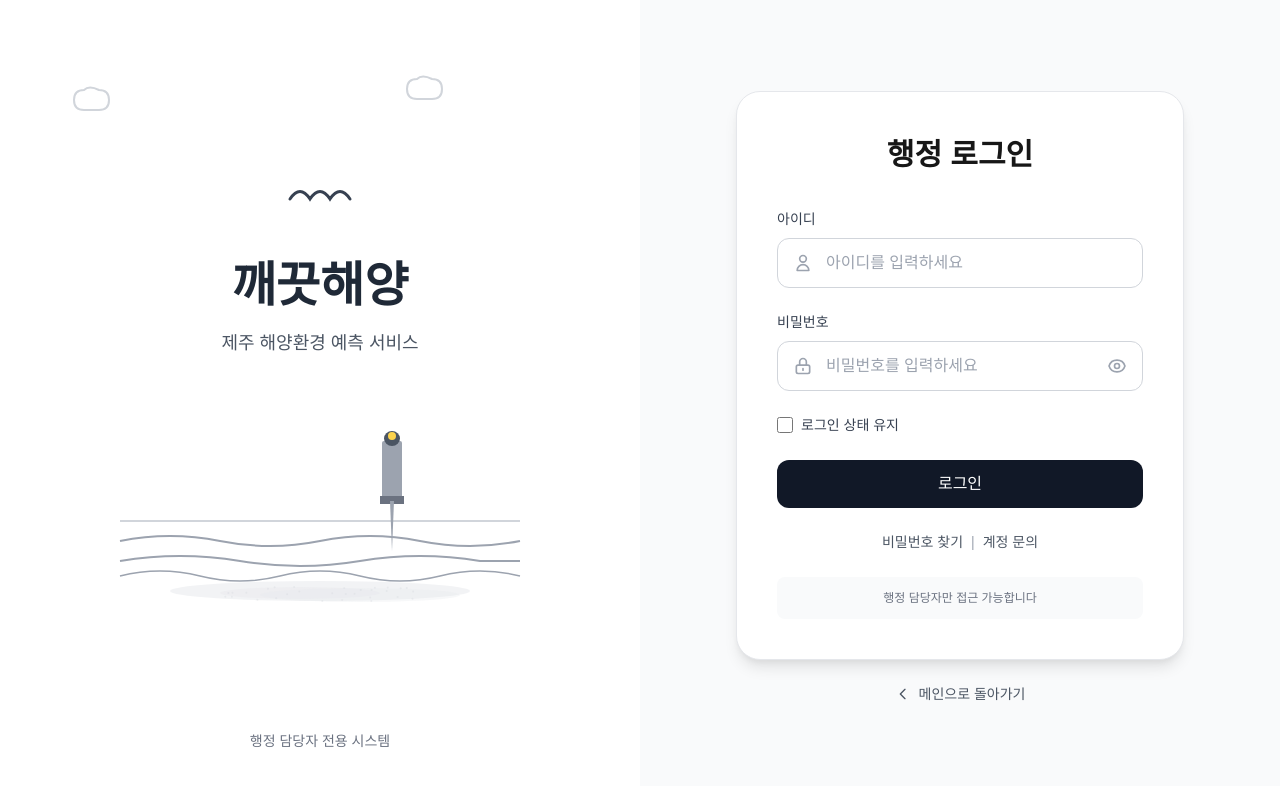
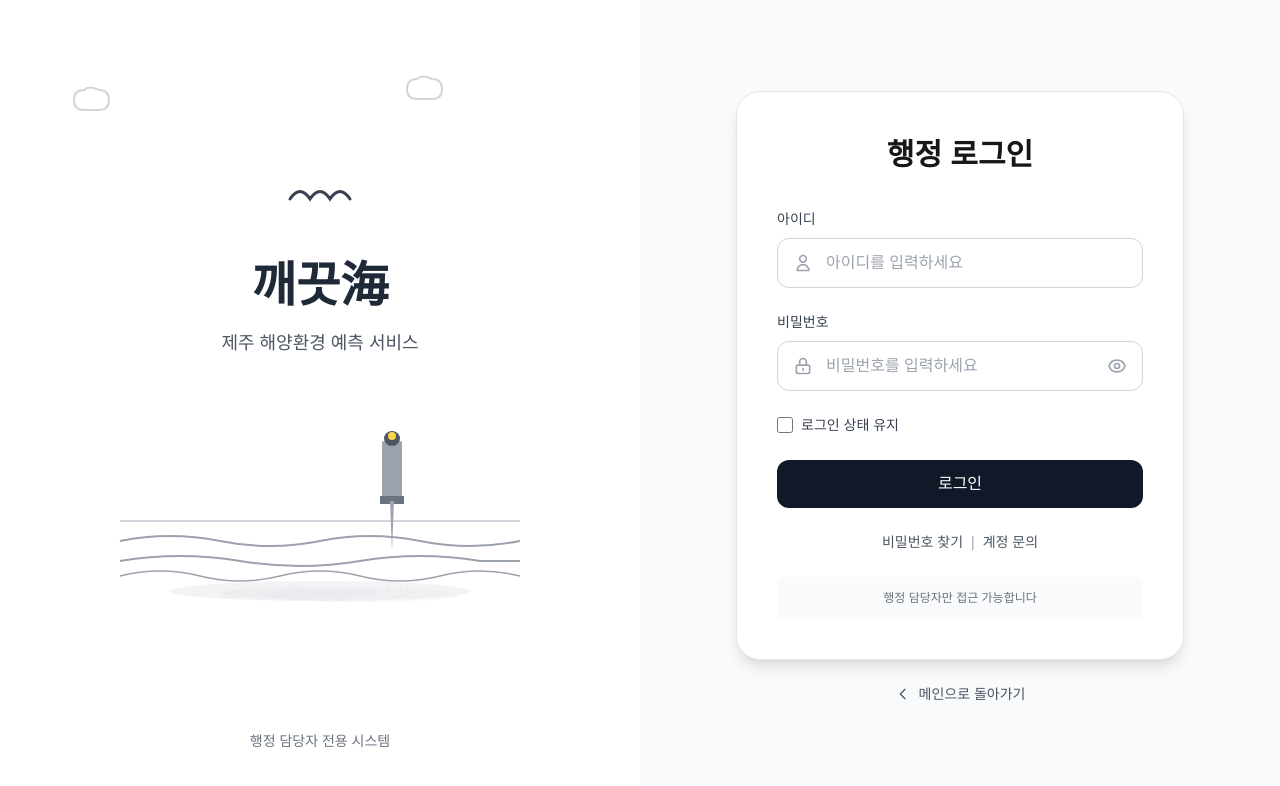
Before and after one commit to Orumi-Tangyuling/frontend, a Next.js app: page /login in a window 1280 px wide. Shown: the top 786 px of the page. Built offline with nearby package versions, Linux system fonts and the light colour scheme.

Commit message:
Update pages

```diff
--- a/app/dashboard/page.tsx
+++ b/app/dashboard/page.tsx
@@ -320,7 +320,7 @@ export default function AdminDashboard() {
                 />
               </svg>
             </div>
-            <span className={styles.logoText}>깨끗해양</span>
+            <span className={styles.logoText}>깨끗海</span>
           </div>
         </div>
 
--- a/app/login/page.tsx
+++ b/app/login/page.tsx
@@ -114,7 +114,7 @@ export default function LoginPage() {
                 />
               </svg>
             </div>
-            <h1 className={styles.logoTitle}>깨끗해양</h1>
+            <h1 className={styles.logoTitle}>깨끗海</h1>
             <p className={styles.logoSubtitle}>제주 해양환경 예측 서비스</p>
           </div>
 
--- a/app/main/page.tsx
+++ b/app/main/page.tsx
@@ -111,7 +111,7 @@ export default function DashboardPage() {
               height={40}
               className={styles.logoImage}
             />
-            <h1 className={styles.logoText}>깨끗해양</h1>
+            <h1 className={styles.logoText}>깨끗海</h1>
           </div>
 
           {/* 중앙: 서비스명 */}
--- a/app/page.tsx
+++ b/app/page.tsx
@@ -153,7 +153,7 @@ export default function WelcomePage() {
         {/* Footer */}
         <footer className={`${styles.footer} ${mounted ? styles.mounted : ''}`}>
           <p className={styles.copyright}>
-            © 2025 깨끗해양. All rights reserved.
+            © 2025 깨끗海. All rights reserved.
           </p>
         </footer>
       </div>
```
